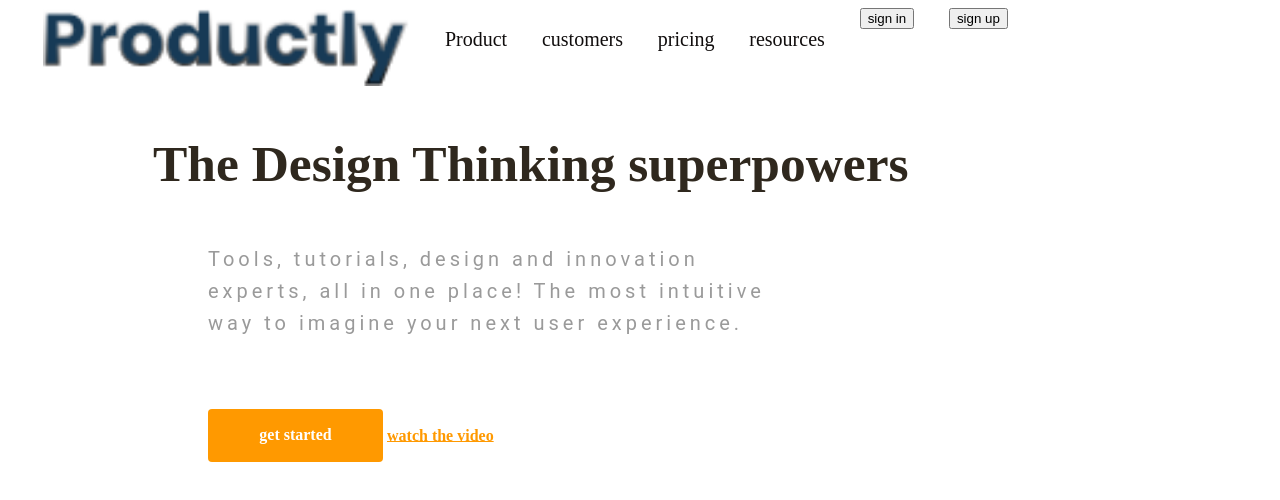
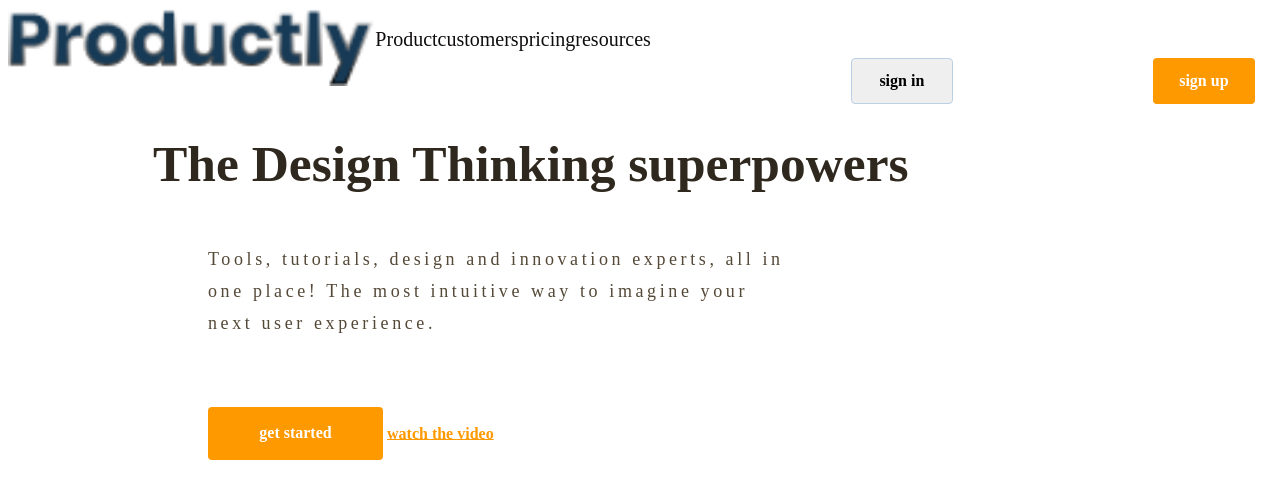
Before and after one commit to Schvea/V6, a plain HTML site: page index.html in a window 1280 px wide. Drawn offline with Linux system fonts and the light colour scheme.

Commit message:
Fixat meny, färger och text

```diff
--- a/index.html
+++ b/index.html
@@ -16,8 +16,8 @@
         <p class="pricing">pricing</p>
         <p class="resources">resources</p>
 
-        <a class="sign-in"><button>sign in</button></a>
-        <a class="sign-in"><button>sign up</button></a>
+        <button class="button sign-in">sign in</button>
+        <button class="button sign-up">sign up</button>
 
     </header>
     <main>
--- a/style/style.css
+++ b/style/style.css
@@ -37,6 +37,41 @@ header {
     stroke: #000;
 }
 
+.sign-in {
+    border-radius: 4px;
+    border: 1px solid #BCD0E5;
+    width: 102px;
+    height: 46px;
+    flex-shrink: 0;
+    text-align: center;
+    margin-top: 50px;
+    margin-left: 200px;
+    color: #000000;
+    font-family: Poppins;
+    font-size: 16px;
+    font-style: normal;
+    font-weight: 700;
+    line-height: normal;
+}
+
+.sign-up {
+    border-radius: 4px;
+    background: #F90;
+    width: 102px;
+    height: 46px;
+    flex-shrink: 0;
+    border: none;
+    text-align: center;
+    margin-top: 50px;
+    margin-left: 200px;
+    color: #ffffff;
+    font-family: Poppins;
+    font-size: 16px;
+    font-style: normal;
+    font-weight: 700;
+    line-height: normal;
+}
+
 section {
     display: inline-block;
 }
@@ -71,12 +106,12 @@ section {
     width: 100%;
     margin-top: 10px;
     margin-left: 200px;
-    color: #9A9A9A;
-    font-family: 'Roboto', sans-serif;
-    ;
-    font-size: 20px;
+    color: #544837;
+    font-family: Poppins;
+    font-size: 18px;
     font-style: normal;
-    font-weight: normal;
+    font-weight: 600px;
+    line-height: 28px;
     line-height: 32px;
     letter-spacing: 0.2em;
 }
```
